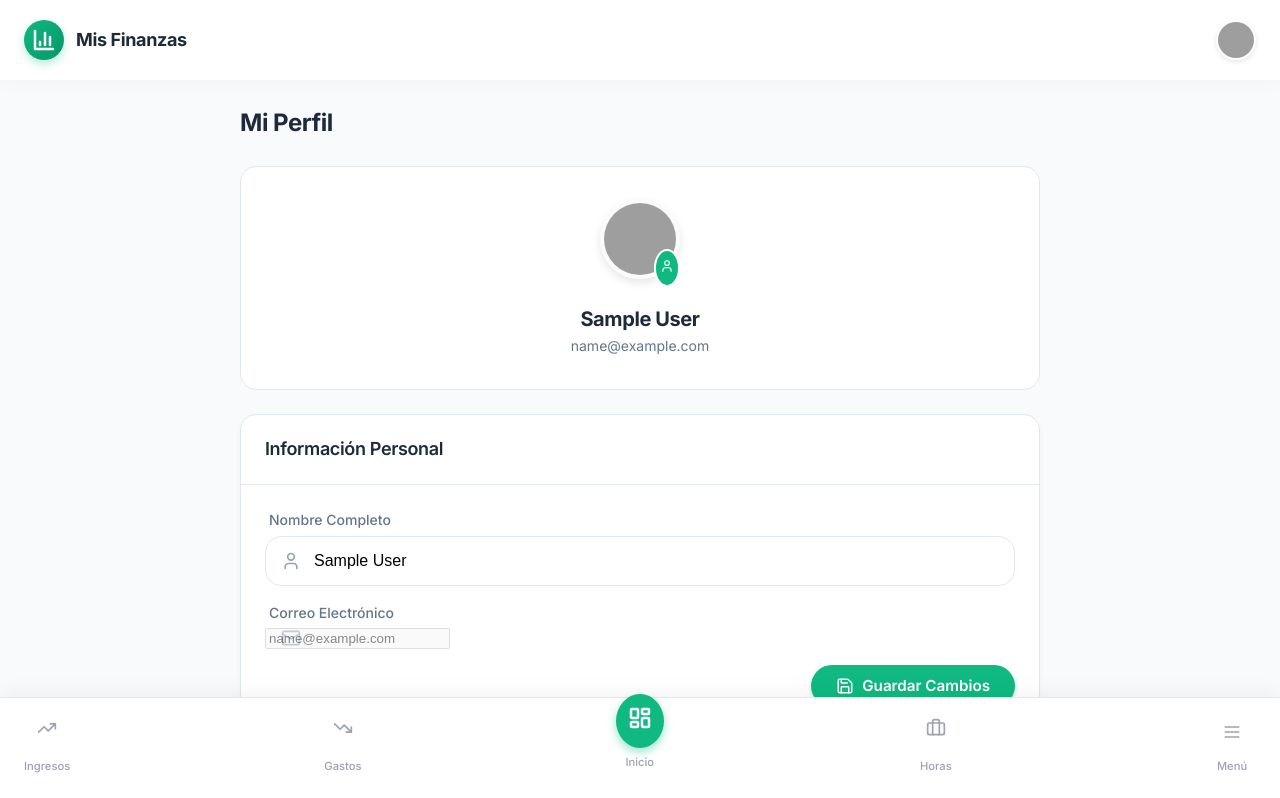
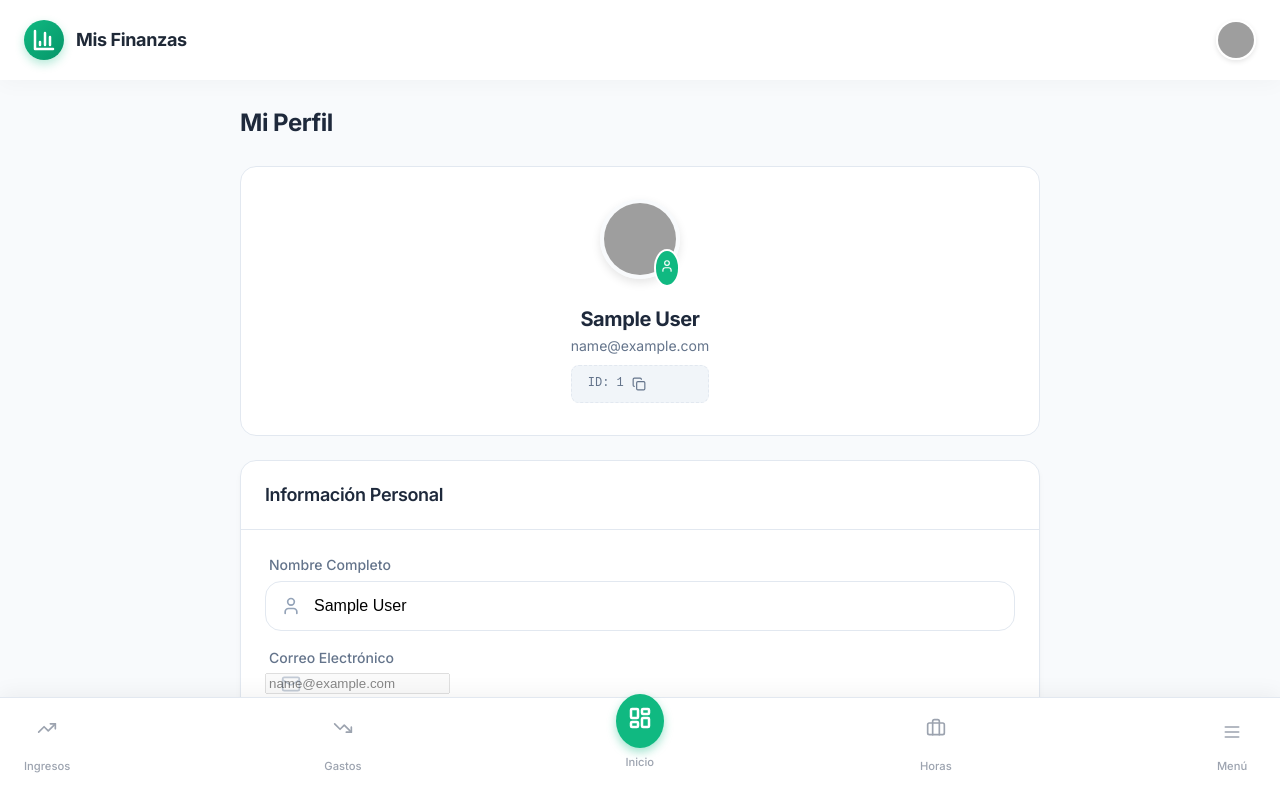
Before and after one commit to EVONGwb/mis-finanzas-app, a React (Vite) app in the folder frontend/: page /profile in a window 1280 px wide. Shown: the top 798 px of the page. Built offline with nearby package versions, Linux system fonts and the light colour scheme; no server answers; sample sign-in values are in the browser's storage; grey boxes are pictures that could not be loaded.

Commit message:
feat: show copyable user ID in profile

```diff
--- a/frontend/src/pages/Profile.jsx
+++ b/frontend/src/pages/Profile.jsx
@@ -4,7 +4,7 @@ import { apiFetch } from "../lib/api";
 import { getToken } from "../lib/auth";
 import { Button } from "../components/ui/Button";
 import { Input } from "../components/ui/Input";
-import { User, Lock, Mail, Save, LogOut } from "lucide-react";
+import { User, Lock, Mail, Save, LogOut, Copy, Check } from "lucide-react";
 import { Card } from "../components/ui/Card";
 
 export default function Profile() {
@@ -108,6 +108,16 @@ export default function Profile() {
     navigate("/login");
   };
 
+  const [copied, setCopied] = useState(false);
+
+  const handleCopyId = () => {
+    if (user?._id) {
+      navigator.clipboard.writeText(user._id);
+      setCopied(true);
+      setTimeout(() => setCopied(false), 2000);
+    }
+  };
+
   if (loading) return <div className="p-6">Cargando perfil...</div>;
 
   return (
@@ -160,6 +170,17 @@ export default function Profile() {
           <div>
             <h2 style={{ fontSize: "1.25rem", fontWeight: 700, color: "var(--color-text)" }}>{user?.name}</h2>
             <p style={{ color: "var(--color-text-secondary)", fontSize: "0.875rem" }}>{user?.email}</p>
+
+            <div style={{
+              display: "flex", alignItems: "center", gap: "0.5rem",
+              marginTop: "0.5rem", padding: "0.5rem 1rem",
+              backgroundColor: "var(--color-surface-hover)", borderRadius: "var(--radius-sm)",
+              border: "1px dashed var(--color-border)", cursor: "pointer"
+            }} onClick={handleCopyId}>
+              <span style={{ fontSize: "0.75rem", fontFamily: "monospace", color: "var(--color-text-secondary)" }}>ID: {user?._id}</span>
+              {copied ? <Check size={14} color="var(--color-success)" /> : <Copy size={14} color="var(--color-text-secondary)" />}
+            </div>
+            {copied && <span style={{ fontSize: "0.7rem", color: "var(--color-success)", marginTop: "0.25rem", display: "block" }}>¡Copiado!</span>}
           </div>
         </div>
 
```
